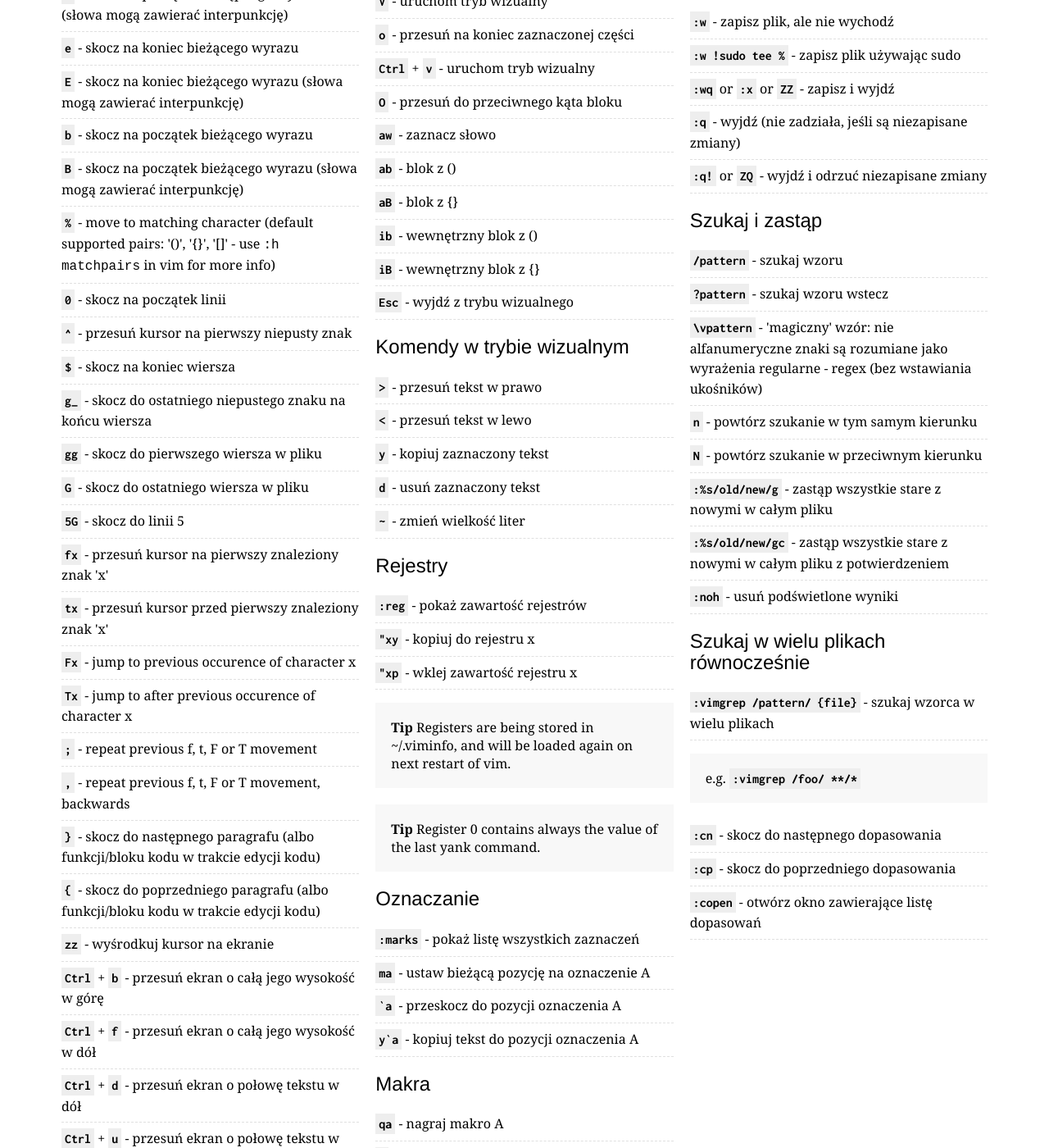
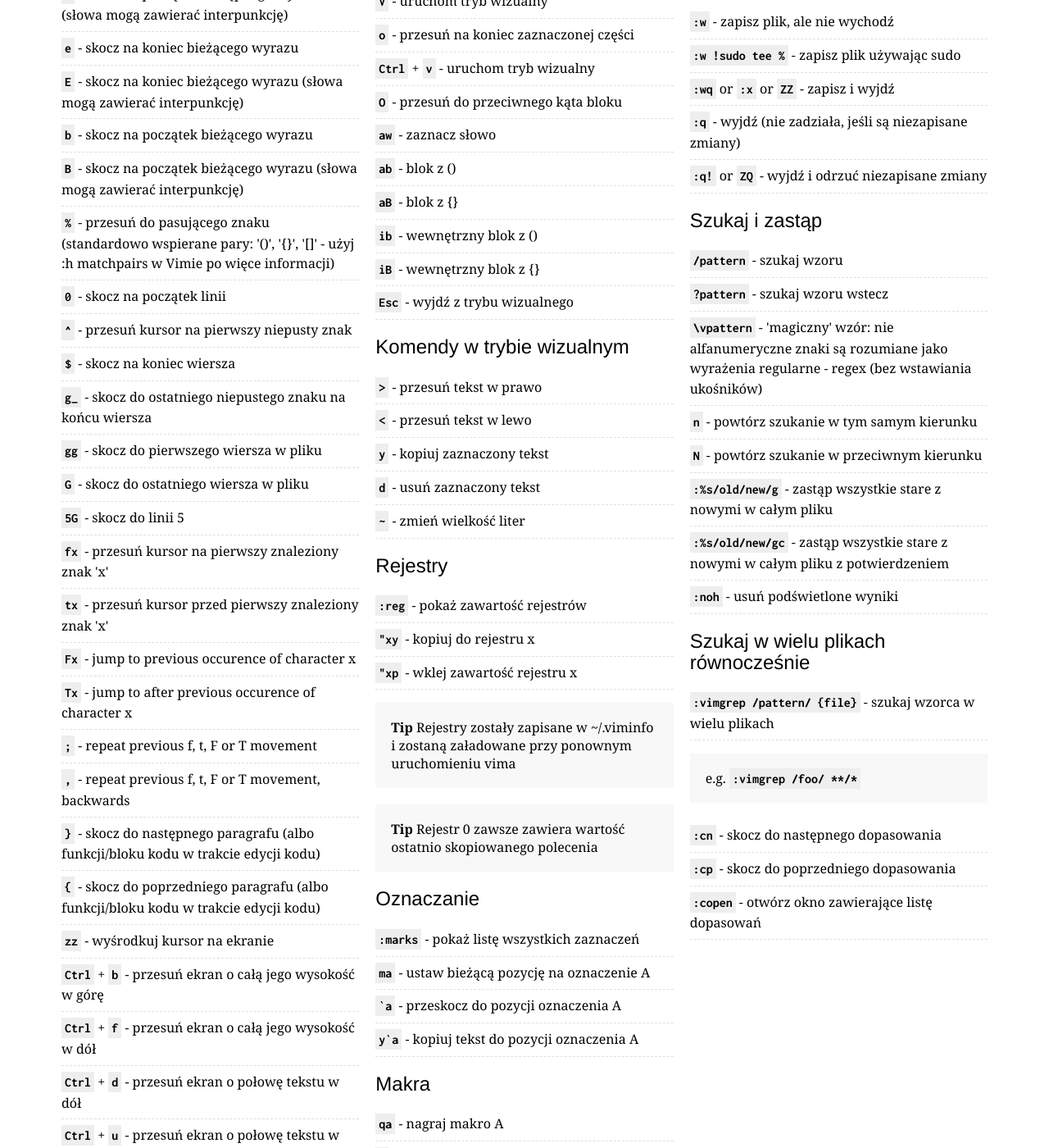
Before and after one commit to rtorr/vim-cheat-sheet, a Jekyll site: the page built from lang/pl_pl/index.html, in a window 1280 px wide and 1400 px high, scrolled down 794 px. Shown: the whole window at 82% size. Built offline with Jekyll 4.4.1, drawn with Linux system fonts in a browser that asks for light colours; some of the changed lines change nothing that is shown; some of the changed text lies outside the part shown.

Commit message:
Add missing entries for the polish translation, fix  typos

```diff
--- a/lang/pl_pl/index.html
+++ b/lang/pl_pl/index.html
@@ -17,6 +17,7 @@
     E: "skocz na koniec bieżącego wyrazu (słowa mogą zawierać interpunkcję)"
     b: "skocz na początek bieżącego wyrazu"
     B: "skocz na początek bieżącego wyrazu (słowa mogą zawierać interpunkcję)"
+    percent: "przesuń do pasującego znaku (standardowo wspierane pary: '()', '{}', '[]' - użyj :h matchpairs w Vimie po więce informacji)"
     H: "skocz do góry ekranu"
     M: "skocz do połowy ekranu"
     L: "skocz do dołu ekranu"
@@ -56,8 +57,8 @@
     r: "zamień pojedynczy znak pod kursorem"
     J: "połącz wiersze: dodaj wiersz poniżej do bieżącego"
     cc: "zastąp cały wiersz"
-    cw: "zastąp na koniec wyrazu"
-    cDollar: "zastąp na koniec wiersza"
+    cw: "zastąp na końcu wyrazu"
+    cDollar: "zastąp na końcu wiersza"
     s: "zastąp znak wskazany przez kursor"
     S: "zastąp wiersz (takie samo znaczenie jak cc)"
     xp: "zastąp dwa znaki (usuń i wklej)"
@@ -95,8 +96,8 @@
     show: "pokaż zawartość rejestrów"
     pasteRegisterX: "wklej zawartość rejestru x"
     yankIntoRegisterX: "kopiuj do rejestru x"
-  wskazówka1: "Rejestry zostały zapisane w ~/.viminfo i zostaną załadowane przy ponownym uruchomieniu vima"
-  wskazówka2: "Rejestr 0 zawsze zawiera wartość ostatnio skopiowanego polecenia"
+  tip1: "Rejestry zostały zapisane w ~/.viminfo i zostaną załadowane przy ponownym uruchomieniu vima"
+  tip2: "Rejestr 0 zawsze zawiera wartość ostatnio skopiowanego polecenia"
 
 marks:
   title: "Oznaczanie"
@@ -138,8 +139,8 @@
     dw: "kasuj litery wyrazu od miejsca, gdzie znajduje się kursor, na początek następnego słowa"
     diw: "kasuj wyraz pod kursorem"
     daw: "kopiuj wyraz pod kursorem i spację przed wyrazem lub za nim"
-    D: "kasuj na koniec wiersza"
-    dDollar: "kasuj na koniec wiersza"
+    D: "kasuj na końcu wiersza"
+    dDollar: "kasuj na końcu wiersza"
     x: "usuń znak"
 
 exiting:
```
